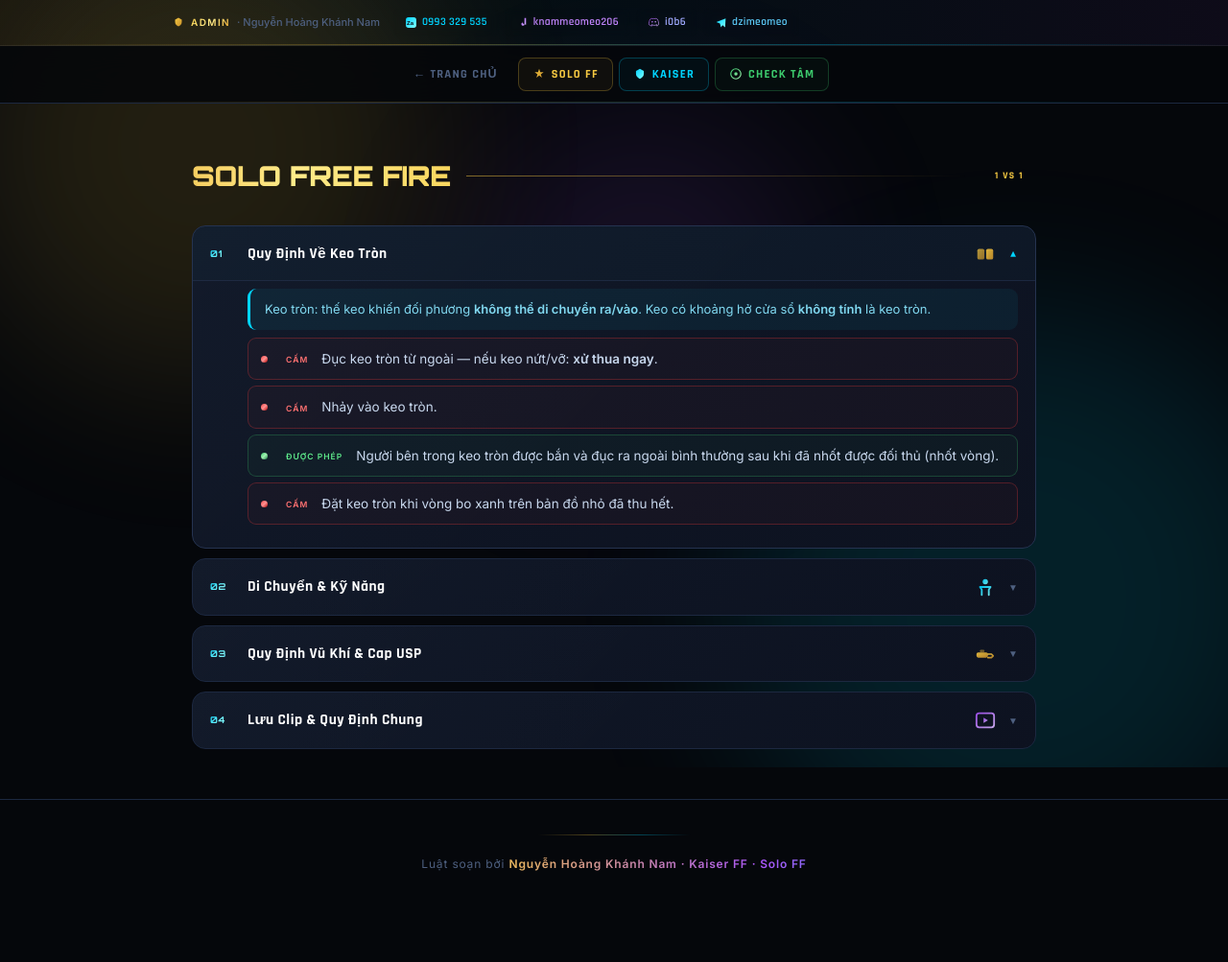
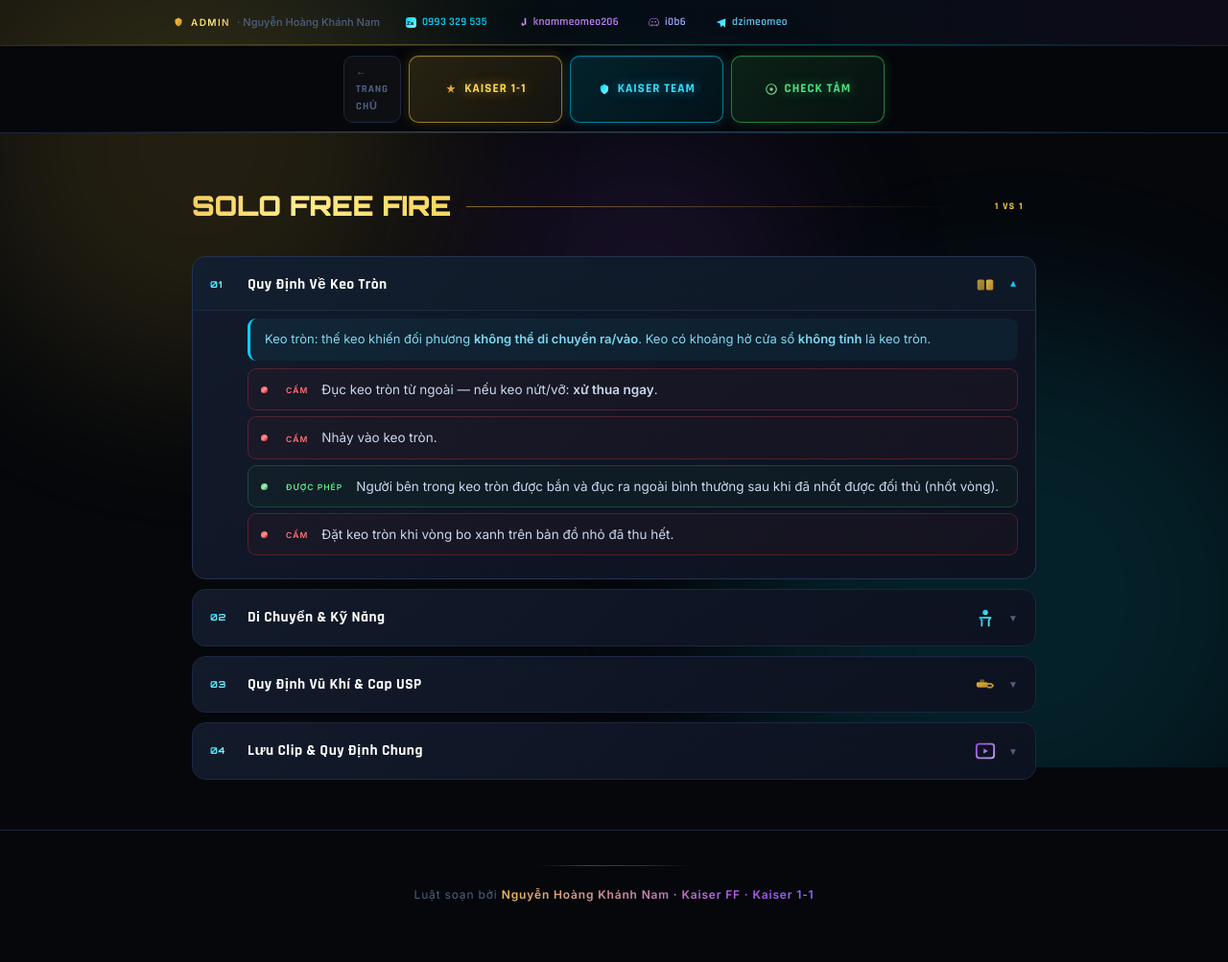
Before and after one commit to ngquanghuy206/luatkaiser2026, a plain HTML site: page solo.html in a window 1280 px wide. Shown: the whole page at 96% size. Before the commit the page ends 971 px from the top, so only its background shows below. Drawn offline with Linux system fonts and the light colour scheme.

Commit message:
Add files via upload

```diff
--- a/solo.html
+++ b/solo.html
@@ -3,7 +3,7 @@
 <head>
 <meta charset="UTF-8">
 <meta name="viewport" content="width=device-width, initial-scale=1.0">
-<title>Luật Solo FF – Nguyễn Hoàng Khánh Nam</title>
+<title>Luật Kaiser 1-1 – Nguyễn Hoàng Khánh Nam</title>
 <link rel="stylesheet" href="style.css">
 </head>
 <body>
@@ -55,14 +55,14 @@
 
 <!-- NAV -->
 <nav class="topnav">
-  <a href="index.html">← Trang Chủ</a>
+  <a href="index.html" class="nav-back">← Trang Chủ</a>
   <a href="solo.html" class="active-gold">
     <svg width="14" height="14" viewBox="0 0 24 24" fill="none"><path d="M12 3l2 6h6l-5 4 2 6-5-4-5 4 2-6-5-4h6z" fill="url(#ggold)"/></svg>
-    Solo FF
+    Kaiser 1-1
   </a>
   <a href="kaiser.html" class="active-cyan">
     <svg width="14" height="14" viewBox="0 0 24 24" fill="none"><path d="M12 3l7 4v5c0 4-3 7-7 9-4-2-7-5-7-9V7z" fill="url(#gc)"/></svg>
-    Kaiser
+    Kaiser Team
   </a>
   <a href="checktam.html" class="active-green">
     <svg width="14" height="14" viewBox="0 0 24 24" fill="none"><circle cx="12" cy="12" r="9" stroke="url(#ggreen)" stroke-width="2"/><circle cx="12" cy="12" r="3" fill="url(#ggreen)"/><line x1="12" y1="3" x2="12" y2="6" stroke="url(#ggreen)" stroke-width="2"/><line x1="12" y1="18" x2="12" y2="21" stroke="url(#ggreen)" stroke-width="2"/><line x1="3" y1="12" x2="6" y2="12" stroke="url(#ggreen)" stroke-width="2"/><line x1="18" y1="12" x2="21" y2="12" stroke="url(#ggreen)" stroke-width="2"/></svg>
@@ -185,7 +185,7 @@
 </div>
 
 <footer>
-  Luật soạn bởi <span>Nguyễn Hoàng Khánh Nam · Kaiser FF · Solo FF</span>
+  Luật soạn bởi <span>Nguyễn Hoàng Khánh Nam · Kaiser FF · Kaiser 1-1</span>
 </footer>
 
 <script>
--- a/style.css
+++ b/style.css
@@ -286,33 +286,78 @@
 ══════════════════════════════ */
 .topnav {
   position: sticky; top: 0; z-index: 100;
-  background: rgba(5,7,11,.88);
+  background: rgba(5,7,11,.95);
   backdrop-filter: blur(20px) saturate(160%);
   border-bottom: 1px solid var(--border);
-  padding: 12px 20px;
-  display: flex; gap: 6px; justify-content: center; flex-wrap: wrap;
+  padding: 10px 14px;
+  display: flex; gap: 8px; justify-content: center; flex-wrap: wrap;
 }
 .topnav::after {
   content: '';
   position: absolute; bottom: 0; left: 0; right: 0; height: 1px;
-  background: linear-gradient(90deg, transparent 5%, rgba(245,200,66,.2) 30%, rgba(0,212,255,.2) 70%, transparent 95%);
+  background: linear-gradient(90deg, transparent 5%, rgba(245,200,66,.3) 30%, rgba(0,212,255,.3) 70%, transparent 95%);
 }
 .topnav a {
   font-family: 'Rajdhani', sans-serif;
-  font-size: 12.5px; font-weight: 700; letter-spacing: .1em;
+  font-size: 13px; font-weight: 800; letter-spacing: .08em;
   text-transform: uppercase; text-decoration: none;
-  color: var(--muted); padding: 6px 14px; border-radius: 8px;
-  border: 1px solid transparent;
-  transition: all .2s; display: flex; align-items: center; gap: 6px;
+  padding: 9px 16px; border-radius: 10px;
+  border: 1.5px solid transparent;
+  transition: all .2s; display: flex; align-items: center; gap: 7px;
+  flex: 1; min-width: 0; justify-content: center;
+  max-width: 160px;
 }
-.topnav a:hover {
-  color: var(--white);
-  background: rgba(255,255,255,.04);
-  border-color: var(--border2);
+
+/* back link nhỏ hơn */
+.topnav a.nav-back {
+  flex: 0; min-width: auto; max-width: none;
+  font-size: 11px; padding: 7px 12px;
+  color: var(--muted); border-color: var(--border);
+  background: rgba(255,255,255,.03);
 }
-.topnav a.active-gold { color: var(--gold); border-color: rgba(245,200,66,.25); background: rgba(245,200,66,.05); }
-.topnav a.active-cyan { color: var(--cyan); border-color: rgba(0,212,255,.25); background: rgba(0,212,255,.04); }
-.topnav a.active-green { color: var(--green); border-color: rgba(61,204,110,.25); background: rgba(61,204,110,.04); }
+.topnav a.nav-back:hover { color: var(--white); border-color: var(--border2); }
+
+/* GOLD button */
+.topnav a.active-gold {
+  color: #ffd84d;
+  border-color: rgba(245,200,66,.55);
+  background: linear-gradient(135deg, rgba(245,200,66,.15), rgba(245,200,66,.07));
+  box-shadow: 0 0 14px rgba(245,200,66,.18), inset 0 1px 0 rgba(255,255,255,.06);
+  text-shadow: 0 0 12px rgba(245,200,66,.6);
+}
+.topnav a.active-gold:hover {
+  background: linear-gradient(135deg, rgba(245,200,66,.28), rgba(245,200,66,.14));
+  box-shadow: 0 0 22px rgba(245,200,66,.32);
+  transform: translateY(-1px);
+}
+
+/* CYAN button */
+.topnav a.active-cyan {
+  color: #33dfff;
+  border-color: rgba(0,212,255,.55);
+  background: linear-gradient(135deg, rgba(0,212,255,.14), rgba(0,212,255,.06));
+  box-shadow: 0 0 14px rgba(0,212,255,.18), inset 0 1px 0 rgba(255,255,255,.06);
+  text-shadow: 0 0 12px rgba(0,212,255,.6);
+}
+.topnav a.active-cyan:hover {
+  background: linear-gradient(135deg, rgba(0,212,255,.26), rgba(0,212,255,.12));
+  box-shadow: 0 0 22px rgba(0,212,255,.32);
+  transform: translateY(-1px);
+}
+
+/* GREEN button */
+.topnav a.active-green {
+  color: #4ddf80;
+  border-color: rgba(61,204,110,.55);
+  background: linear-gradient(135deg, rgba(61,204,110,.14), rgba(61,204,110,.06));
+  box-shadow: 0 0 14px rgba(61,204,110,.18), inset 0 1px 0 rgba(255,255,255,.06);
+  text-shadow: 0 0 12px rgba(61,204,110,.6);
+}
+.topnav a.active-green:hover {
+  background: linear-gradient(135deg, rgba(61,204,110,.26), rgba(61,204,110,.12));
+  box-shadow: 0 0 22px rgba(61,204,110,.32);
+  transform: translateY(-1px);
+}
 
 /* ══════════════════════════════
    SECTION
```
Also changed, not shown: checktam.html (+4 -4 lines), index.html (+3 -3 lines), kaiser.html (+5 -5 lines).
